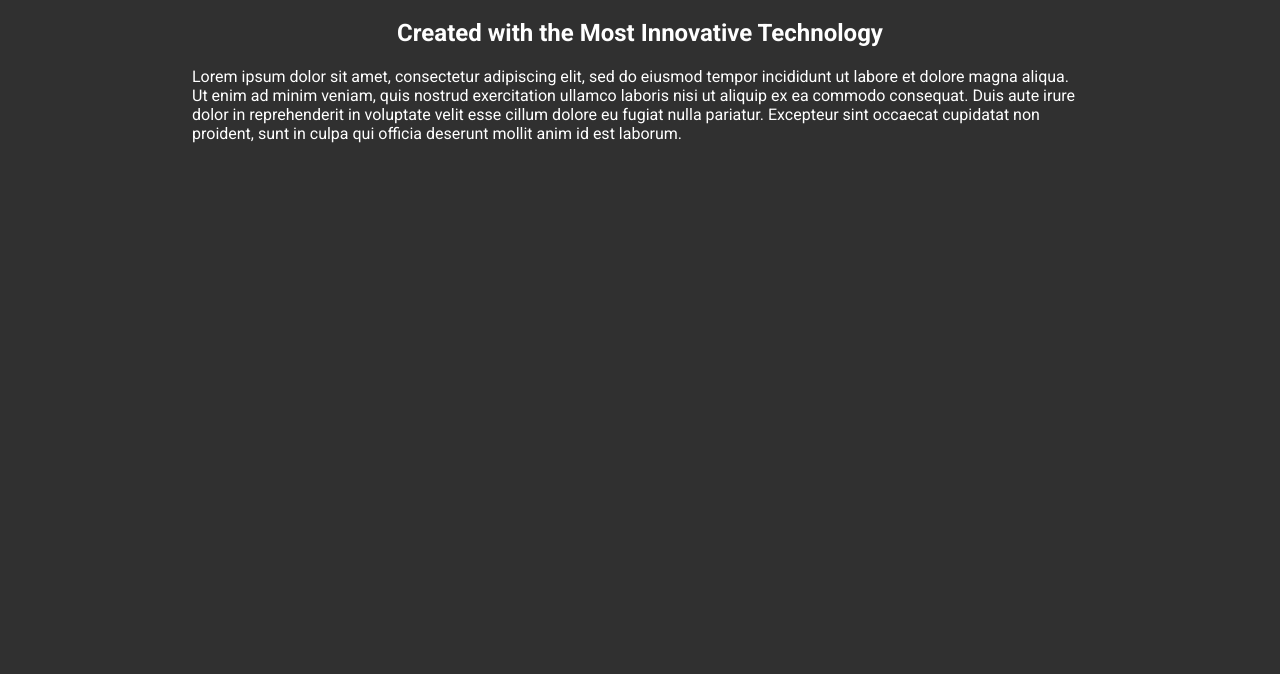
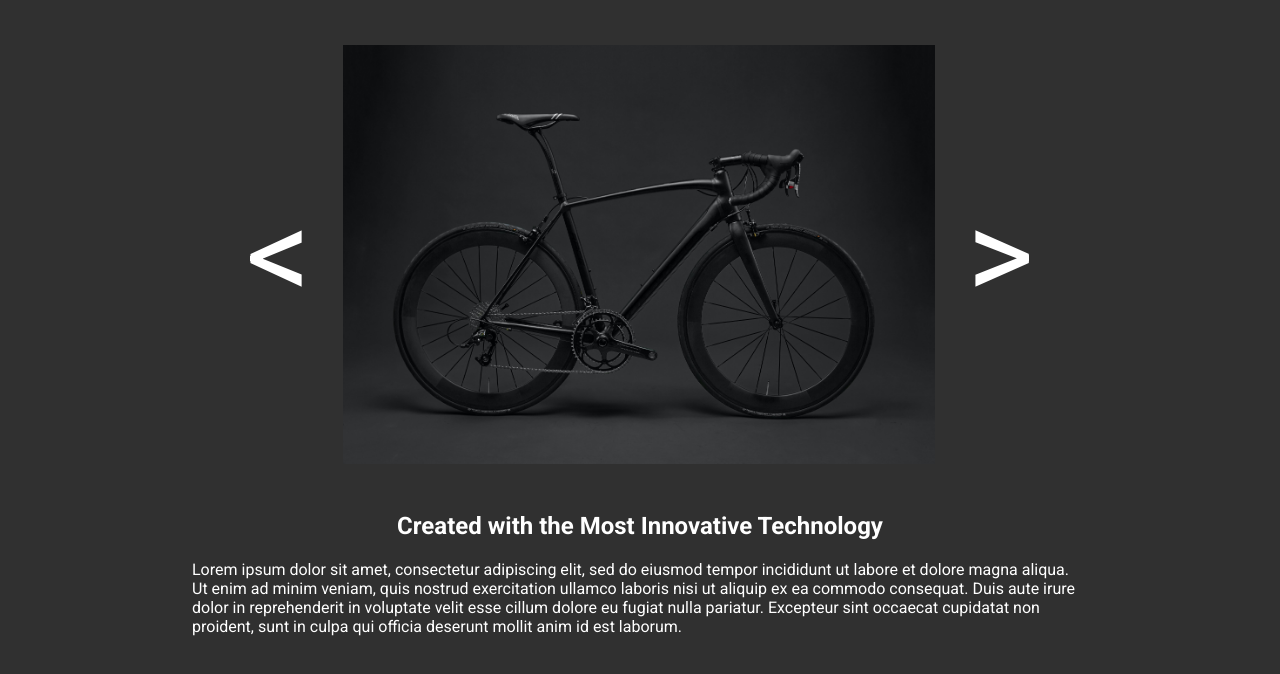
Before and after one commit to Spycrab-db/product-page, a website built with webpack: page dist/index.html in a window 1280 px wide. Shown: the part 132-806 px from the top of the page. Built offline with nearby package versions, Linux system fonts and the light colour scheme.

Commit message:
Added image and arrow controls for home page

```diff
--- /dev/null
+++ b/src/css/home.css
@@ -0,0 +1,21 @@
+.image-container{
+    display: flex;
+    font-size: 8rem;
+    justify-content: center;
+    gap: 2rem;
+    margin: 3rem;
+    & div{
+        display: flex;
+        align-items: center;
+        cursor: pointer;
+        transition: .2s;
+    }
+    & div:hover{
+        color: #d5ebff;
+        cursor: pointer;
+        translate: 0 -.2rem;
+    }
+}
+p{
+    margin-bottom: 3rem;
+}
--- a/src/css/index.css
+++ b/src/css/index.css
@@ -23,6 +23,9 @@ nav{
         translate: 0 -.2rem;
     }
 }
+img{
+    width: 50%;
+}
 p{
     margin: auto;
     width: 70%;
--- a/src/home.js
+++ b/src/home.js
@@ -1,6 +1,26 @@
+import bicycle1 from './assets/bicycle1.jpg';
+import './css/home.css'
+
 const title = document.createElement('h1');
 title.textContent = "The World's Greatest Product";
 
+function imageContainer() {
+    const element = document.createElement('div');
+
+    const image = document.createElement('img');
+    image.src = bicycle1;
+
+    const backButton = document.createElement('div')
+    backButton.innerText = "<";
+
+    const frontButton = document.createElement('div')
+    frontButton.innerText = ">";
+    element.appendChild(backButton);
+    element.appendChild(image);
+    element.appendChild(frontButton);
+    element.classList.add("image-container")
+    return element;
+}
 
 const subHeading = document.createElement('h2');
 subHeading.textContent = "Created with the Most Innovative Technology"
@@ -10,11 +30,12 @@ description.textContent = "Lorem ipsum dolor sit amet, consectetur adipiscing el
 
 const root = document.querySelector('#content');
 
-module.exports.render = () => {
+export default () => {
     while (root.hasChildNodes()) {
         root.removeChild(root.firstChild);
     }
     root.appendChild(title);
+    root.appendChild(imageContainer());
     root.appendChild(subHeading);
     root.appendChild(description);
 }
--- a/src/index.js
+++ b/src/index.js
@@ -1,4 +1,4 @@
 import './css/index.css';
 import home from './home';
 
-home.render();
+home()
--- a/webpack.config.js
+++ b/webpack.config.js
@@ -10,6 +10,7 @@ module.exports = {
     module: {
         rules: [
             {test: /\.css$/i, use: ["style-loader", "css-loader"]},
+            {test: /\.(png|svg|jpg|jpeg|gif)$/i, type: "asset/resource"}
         ],
     },
     devServer: {
```
Also changed, not shown: src/assets/bicycle1.jpg (renamed from src/assets/mikkel-bech-yjAFnkLtKY0-unsplash.jpg).
